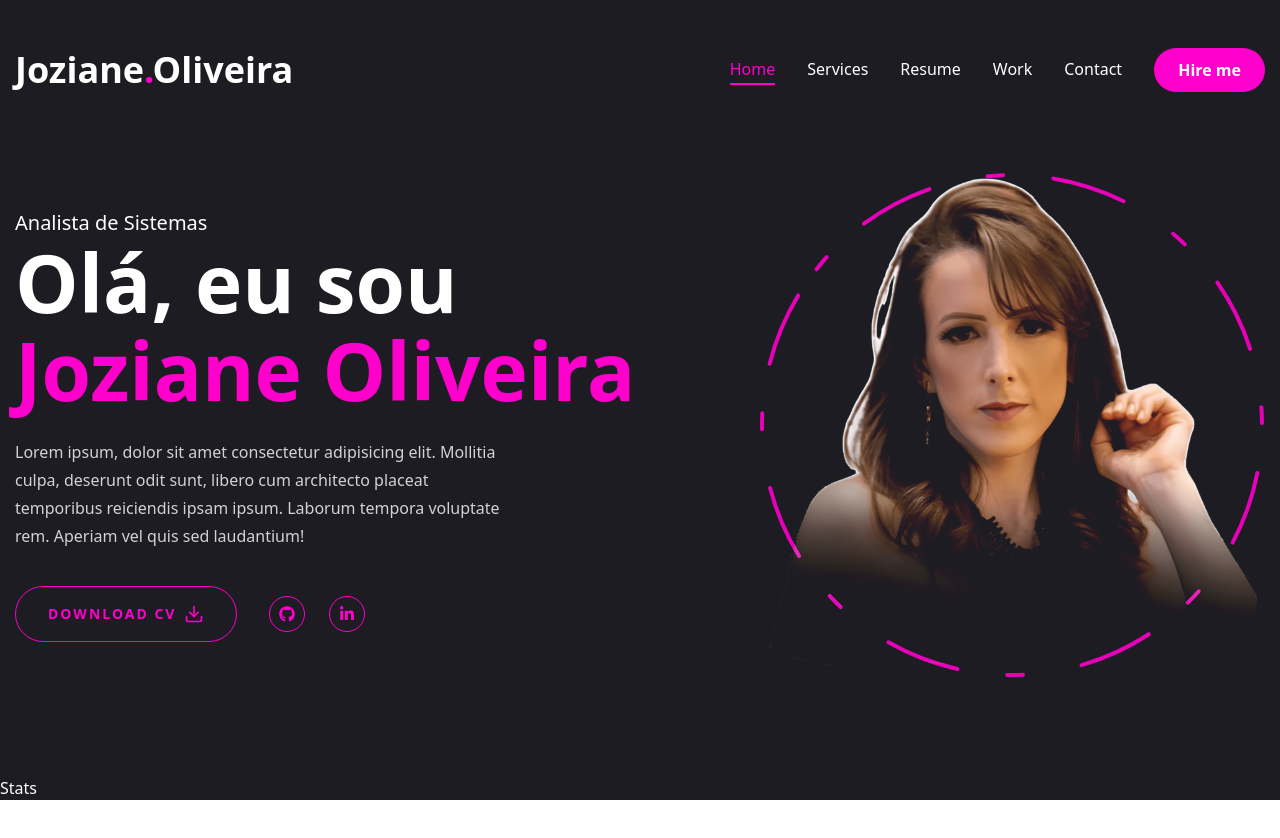
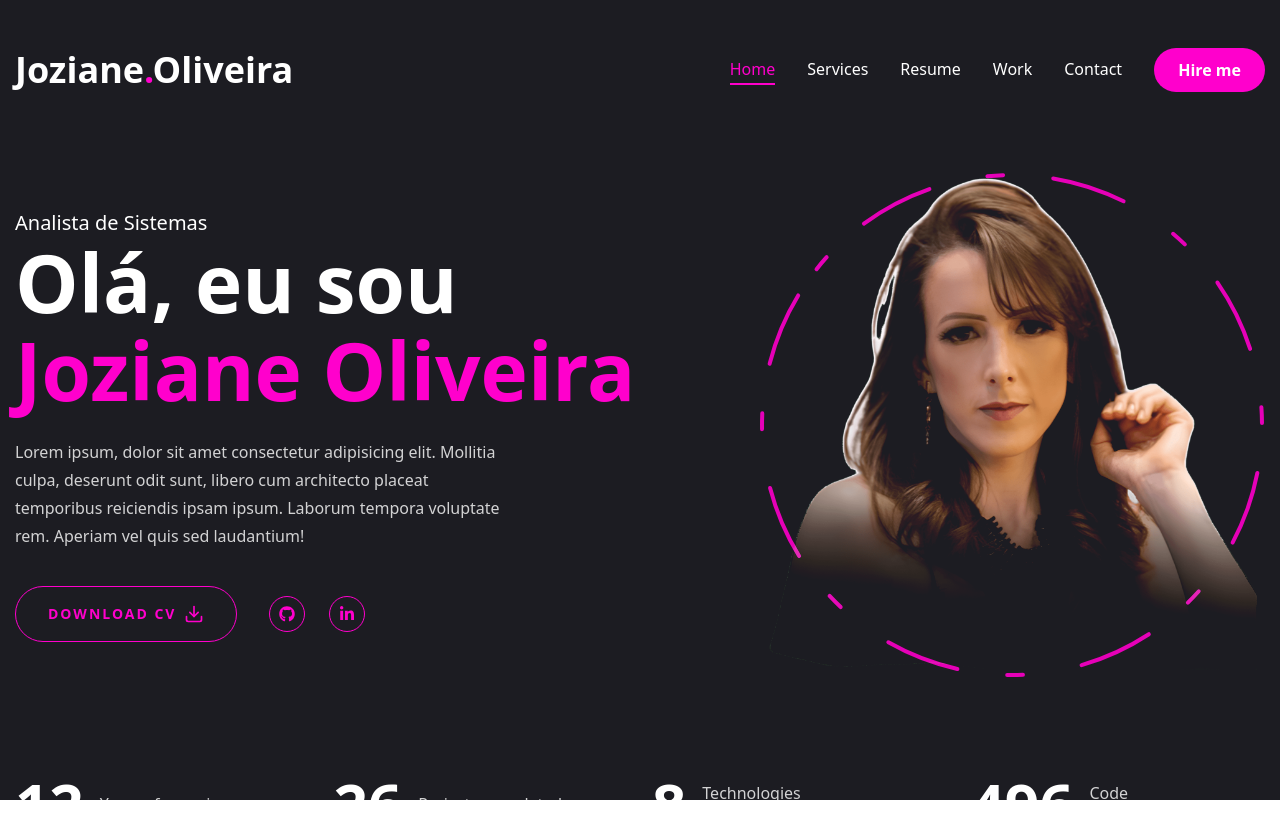
Before and after one commit to JozianeOliveira/portfolio_joziane, a Next.js app: page / in a window 1280 px wide. Shown: the top 838 px of the page. Before the commit the page ends 802 px from the top, so only its background shows below. Built offline with nearby package versions, Linux system fonts and the light colour scheme.

Commit message:
feat(stats): implementa seção de estatísticas com números animados e estilo responsivo

```diff
--- a/components/Stats.jsx
+++ b/components/Stats.jsx
@@ -1,5 +1,56 @@
+"use client";
+
+import CountUp from "react-countup";
+
+const stats = [
+    {
+        num: 12,
+        text: "Years of experience",
+    },
+    {
+        num: 26,
+        text: "Projects completed",
+    },
+    {
+        num: 8,
+        text: "Technologies mastered",
+    },
+    {
+        num: 500,
+        text: "Code commits",
+    },
+];
+
 const Stats = () => {
-    return <div>Stats</div>;
+    return (
+        <section className="pt-4 pb-12 xl:pt-0 xl:pb-0">
+            <div className="container mx-auto">
+                <div className="flex flex-wrap gap-6 max-w-[80vw] mx-auto xl:max-w-none">
+                    {stats.map((item, index)=> {
+                        return (
+                        <div
+                            className="flex-1 flex gap-4 items-center justify-center xl:justify-start"
+                            key={index}
+                        >
+                            <CountUp
+                                end={item.num}
+                                duration={5}
+                                delay={2}
+                                className="text-4xl xl:text-6xl font-extrabold"
+                            />
+                            <p
+                                className={`${
+                                    item.text.length < 15 ? "max-w-[100px]" : "max-w-[150px]"
+                                } leading-snug text-white/80`}
+                            >
+                                {item.text}
+                            </p>
+                        </div>);
+                    })}
+                </div>
+            </div>
+        </section>
+    );
 };
 
 export default Stats;
--- a/package.json
+++ b/package.json
@@ -21,6 +21,7 @@
     "lucide-react": "^0.525.0",
     "next": "15.4.3",
     "react": "19.1.0",
+    "react-countup": "^6.5.3",
     "react-dom": "19.1.0",
     "react-icons": "^5.5.0",
     "tailwind-merge": "^3.3.1"
```
Also changed, not shown: 1 other file (tests, documents, lock files or other folders).
